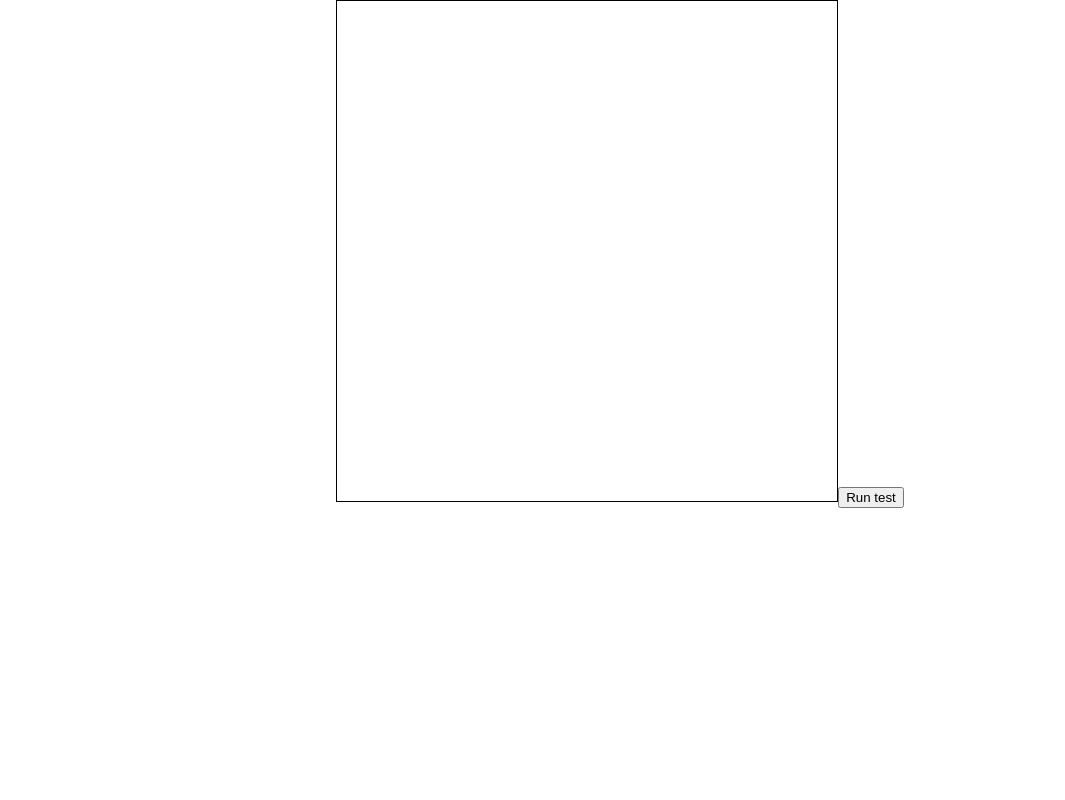
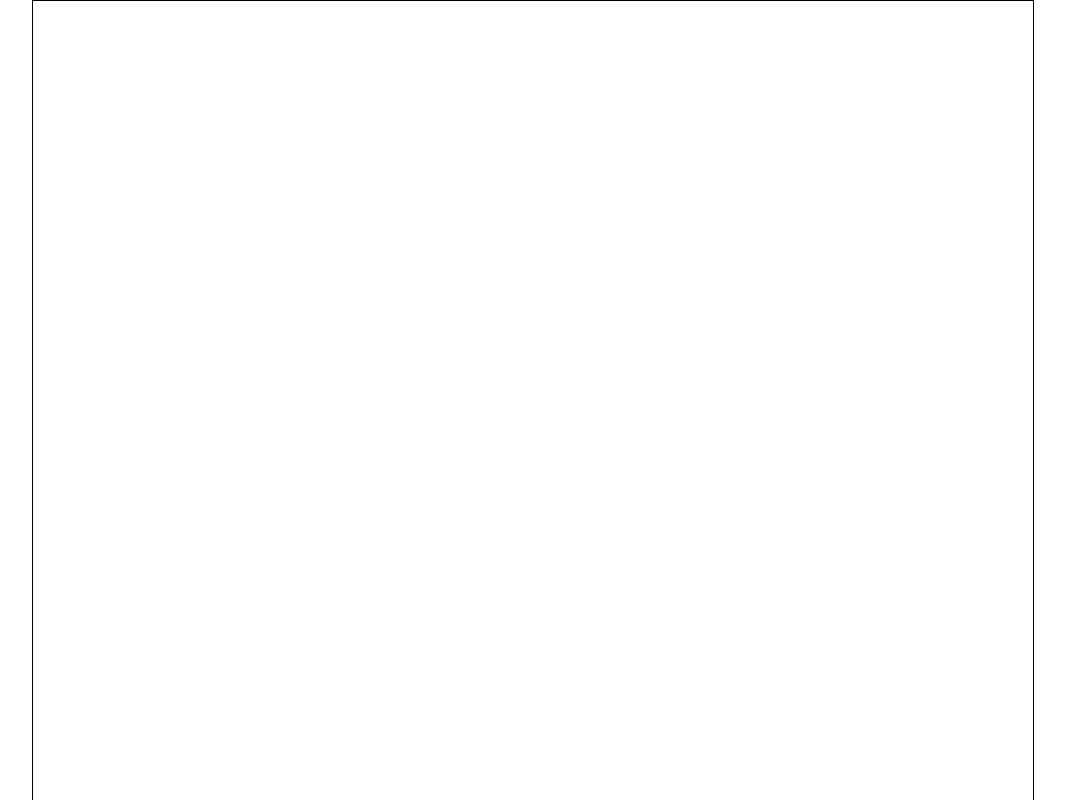
Before and after one commit to HariVahru/JavaScriptVectors, a React (Create React App) app: page / in a window 1280 px wide. Shown: the top 800 px of the page, without its empty margins (20-1085 px from the left). Built offline with nearby package versions, Linux system fonts and the light colour scheme.

Commit message:
added so that we can draw a circle and move it in any way, thanks Danik

```diff
--- a/src/App.js
+++ b/src/App.js
@@ -4,38 +4,53 @@ import React, {useState} from 'react';
 import Vector2 from "../src/classes/vector2"
 import Shape from "../src/classes/shape"
 import Point from "../src/classes/point"
-import VectorDrawing from './classes/VectorDrawing';
+import VectorDrawing from './drawControllers/VectorDrawing';
+import Ball from './shapes/ball';
+import ShapeDrawing from './drawControllers/ShapeDrawing';
 
 function App() {
 
   // Changed each vector JSON to just one state for vectors to display
   const [vectors,setVectors] = useState([])
+  const [shapes, setShapes]= useState([])
 
 
   const runTest = () =>
   {
-    let v1 = new Vector2(100,270);
-    let v2 = new Vector2(100,360);
+    let v1 = new Vector2(200,270);
+    let v2 = new Vector2(100,350);
     let v3 = Vector2.addVectors(v1,v2)
+    let circle1= new Ball(90)
+    circle1.setPosition(5, 0)
+    circle1.addVectors([v1, v2])
+    setShapes([circle1])
     // // Run test will now set the state of vectors to all vectors we have created
     // setVectors([v1,v2,v3])
 
-    let shape = new Shape()
-    shape.addVector(v1)
-    shape.addVector(v2)
-    shape.addVector(v3)
-    shape.addVectors([v1,v2,v3])
-    shape.setPosition(100,-60)
-    shape.setPosition(new Point(200,1000))
-    console.log(shape.getPosition().getPos())
-    console.log(shape.getVectors())
+    // let shape = new Shape()
+    // shape.addVector(v1)
+    // shape.addVector(v2)
+    // shape.addVector(v3)
+    // shape.addVectors([v1,v2,v3])
+    // shape.setPosition(100,-60)
+    // shape.setPosition(new Point(200,1000))
+    // console.log(shape.getPosition().getPos())
+    // console.log(shape.getVectors())
 
+  }
+
+  const moveTheCircle = () =>
+  {
+    let shape= shapes[0]
+    shape.setPosition(shape.getPosition().getX()+shape.getVectors()[1].getX(), shape.getPosition().getY()+shape.getVectors()[1].getY())
+    setShapes([shape])
   }
 
   return (
     <div className="App">
-      <VectorDrawing vectors={vectors}/>
+      <ShapeDrawing shapes={shapes}/>
       <button onClick={() => runTest()} >Run test</button>
+      <button onClick={() => moveTheCircle()} >Move the Circle</button>
     </div>
   );
 }
--- a/src/classes/VectorDrawing.js
+++ /dev/null
@@ -1,107 +0,0 @@
-import React from 'react';
-
-// Helper function to convert degrees to radians because react math. function uses readians and not angles which is just another way to save angle data in
-const toRadians = (degrees) => (degrees * Math.PI) / 180;
-
-//Create an arrow function with parameters of all the data we need to create a visualization of the Vector Danik has created
-const VectorDrawing = ({vectors}) => {
-    //We define the starting point of an svg box (its center)
-    const startX = 250;
-    const startY = 250;
-
-    return (
-        <svg width="500" height="500" style={{ border: '1px solid black' }}>
-            {vectors.map((vector, index) => {
-                {/* svg has component line with all these parameters in it to create the line itself */ }
-
-                console.log (vector.getX() + "    "+vector.getY()) // Now using getters to get the values rather than using JSON attributes
-                //getting every single one of the properties from the vector object
-
-                // This has now been split to use getters as vector object are now vectors instead of JSON representation
-                const value = vector.getValue()
-                const theta = vector.getTheta()
-                const x = vector.getX()
-                const y = vector.getY()
-
-
-                // Check if the vector has valid data
-                const hasValidData =
-                    (value !== null && theta !== null) || (x !== null && y !== null);
-
-                if (!hasValidData) {
-                    // If no valid data, skip this vector
-                    return null;
-                }
-
-                //these look complicated but are just a very convoluted way to write an if in react js
-                //basically all it does if we have the x data of an vector we just add it on top of start to calculate otherwise if we dont we get the enpoint from value(witch is lengh) and theta witch is angle in radians
-                // (x !== undefined ? x : calculateEndPoint(value, theta).x
-                // const endX = startX + (x !== undefined ? x : calculateEndPoint(value, theta).x)
-
-                // const endX = startX + calculateEndPoint(value, theta).x
-                const endX = startX+ x ;
-
-                //bellow you can see an example of how its done with a basic if for my peace of mind
-
-                // let endX;
-                // if (x!==undefined){
-                //     endX=startX+x;
-                // }else{
-                //     const calculatedPoint = calculateEndPoint(value, theta);
-                //     endX = startX + calculatedPoint.x;
-                // }
-
-                //in SVG the y axis is inverted because the start point is not from the bottom left but the top left cornet instead\
-                // (y !== undefined ? x : calculateEndPoint(value, theta).y)
-
-                // const endY = startY - (y !== undefined ? x : calculateEndPoint(value, theta).y);
-                // const endY = startY - calculateEndPoint(value, theta).y
-                const endY= startY - y;
-
-
-                //i wanted to draw a circle with the line being the radius of the circle, here we get the radius
-                const radius = Math.sqrt(Math.pow(endX - startX, 2) + Math.pow(endY - startY, 2));
-
-
-                return (
-                    //React fragment is a thing that basically allows the line to be stacked on top of one another allowing us no need to create a new div for every line
-                    <React.Fragment key={index}>
-                        <line
-                            x1={startX}
-                            y1={startY}
-                            x2={endX}
-                            y2={endY}
-                            stroke='blue'
-                            strokeWidth="2"
-                            markerEnd="url(#arrowhead)"
-                        />
-
-                        <circle cx={startX} cy={startY} r={radius} stroke="red" fill="none" />
-                    </React.Fragment>
-                )
-            })};
-
-            <defs>
-                {/* Defines a cool little icon that looks like an arrow that points out of marker end */}
-                <marker
-                    id="arrowhead"
-                    markerWidth="10"
-                    markerHeight="7"
-                    refX="0"
-                    refY="3.5"
-                    orient="auto"
-                    fill="blue"
-                >
-                    <polygon points="0 0, 10 3.5, 0 7" />
-                </marker>
-            </defs>
-
-
-
-        </svg>
-    );
-
-
-}
-
-export default VectorDrawing;
--- /dev/null
+++ b/src/drawControllers/ShapeDrawing.js
@@ -0,0 +1,28 @@
+import React from 'react';
+import VectorDrawing from './VectorDrawing';
+
+
+const ShapeDrawing = ({ shapes }) => {
+
+    return (
+        <svg width="1000" height="1000" style={{ border: '1px solid black' } } viewBox={`0 0 1000 1000`}>
+            <g transform={`translate(500, 500) scale(1, -1)`}>
+
+                {shapes.map((shape, index) => {
+                    return (
+                        //React fragment is a thing that basically allows the line to be stacked on top of one another allowing us no need to create a new div for every line
+                        <React.Fragment key={index}>
+                            {shape.drawBall()}
+                        </React.Fragment>
+                    )
+                })};
+                <VectorDrawing shapes={shapes}/>
+            </g>
+
+        </svg>
+    );
+
+
+}
+
+export default ShapeDrawing;
--- /dev/null
+++ b/src/drawControllers/VectorDrawing.js
@@ -0,0 +1,63 @@
+import React from 'react';
+
+// Helper function to convert degrees to radians because react math. function uses readians and not angles which is just another way to save angle data in
+const toRadians = (degrees) => (degrees * Math.PI) / 180;
+
+//Create an arrow function with parameters of all the data we need to create a visualization of the Vector Danik has created
+const VectorDrawing = ({ shapes }) => {
+    return (
+        <>
+            {shapes.map((shape, shapeIndex) => {
+                let shapeX = shape.getPosition().getX();
+                let shapeY = shape.getPosition().getY();
+
+                return (
+                    <React.Fragment key={shapeIndex}>
+                        {shape.getVectors().map((vector, vectorIndex) => {
+                            console.log(shapeX + "    " + shapeY); // Now using getters to get the values rather than using JSON attributes
+
+                            // Getting every single one of the properties from the vector object
+                            const x = vector.getX();
+                            const y = vector.getY();
+
+                            const endX = shapeX + x;
+                            const endY = shapeY + y;
+
+                            return (
+                                // React fragment is a thing that basically allows the line to be stacked on top of one another allowing us no need to create a new div for every line
+                                <React.Fragment key={vectorIndex}>
+                                    <line
+                                        x1={shapeX}
+                                        y1={shapeY}
+                                        x2={endX}
+                                        y2={endY}
+                                        stroke='blue'
+                                        strokeWidth="2"
+                                        markerEnd="url(#arrowhead)"
+                                    />
+                                </React.Fragment>
+                            );
+                        })}
+                    </React.Fragment>
+                );
+            })}
+
+            <defs>
+                {/* Defines a cool little icon that looks like an arrow that points out of marker end */}
+                <marker
+                    id="arrowhead"
+                    markerWidth="10"
+                    markerHeight="7"
+                    refX="0"
+                    refY="3.5"
+                    orient="auto"
+                    fill="blue"
+                >
+                    <polygon points="0 0, 10 3.5, 0 7" />
+                </marker>
+            </defs>
+        </>
+    );
+}
+
+export default VectorDrawing;
--- /dev/null
+++ b/src/shapes/ball.js
@@ -0,0 +1,22 @@
+import Shape from "../classes/shape";
+
+class Ball extends Shape{
+
+    #ballRadius
+
+    constructor(ballRadius)
+    {
+        super();
+        this.#ballRadius = ballRadius
+    }
+
+    drawBall()
+    {
+        return(<circle cx={this.getPosition().getX()} cy={this.getPosition().getY()} r={this.#ballRadius} stroke="red" fill="red" />);
+    }
+
+
+
+}
+
+export default Ball
```
